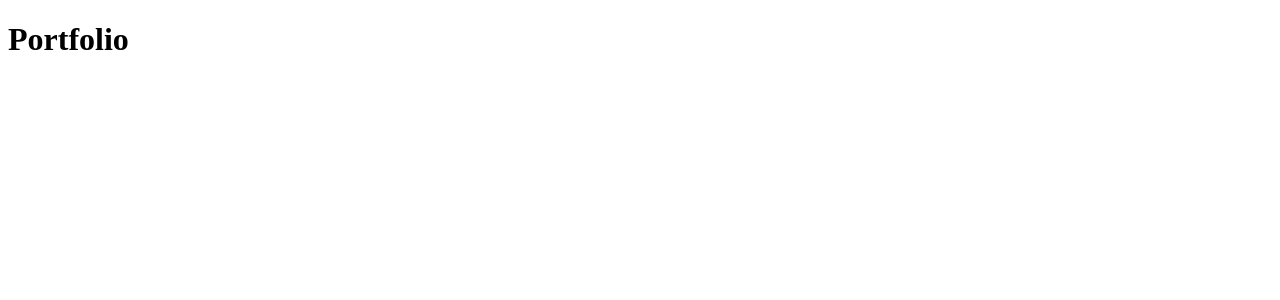
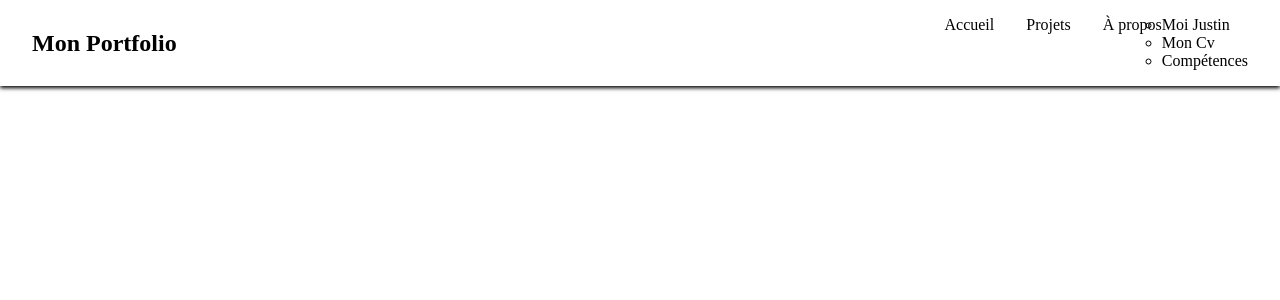
Before and after one commit to JustinChapPro/PortfolioWebsite, a PHP site: page / in a window 1280 px wide. Before the commit the part shown is almost empty. Shown: the top 300 px of the page. Run offline with PHP 8.4, Linux system fonts and the light colour scheme.

Commit message:
navbar JC

```diff
--- a/Assets/css/style.css
+++ b/Assets/css/style.css
@@ -0,0 +1,50 @@
+* {
+  margin: 0;
+  padding: 0;
+  box-sizing: border-box;
+}
+
+.navbar {
+  display: flex;
+  justify-content: space-between;
+  align-items: center;
+  padding: 1rem 2rem;
+  background-color: #fff;
+  box-shadow: 0 2px 4px rgba(0, 0, 0, 1);
+}
+
+.navbar__logo {
+  font-size: 1.5rem;
+  font-weight: bold;
+}
+
+.navbar-nav {
+  list-style: none;
+  display: flex;
+}
+
+.nav-item {
+  margin-left: 2rem;
+}
+
+.nav-item a {
+  text-decoration: none;
+  color: #4b4848;
+  font-size: 1.2rem;
+  font-weight: bold;
+}
+
+.nav-item a:hover {
+  color: #f26a2e;
+}
+
+@media (max-width: 768px) {
+  .navbar-nav {
+    flex-direction: column;
+    margin-top: 1rem;
+  }
+
+  .nav-item {
+    margin: 0.5rem 0;
+  }
+}
--- a/index.php
+++ b/index.php
@@ -1,9 +1,25 @@
 <!DOCTYPE html>
 <html>
 <head>
+    <meta charset="utf-8">
+    <meta name="viewport" content="width=device-width, initial-scale=1">
     <title>Portfolio</title>
+    <link rel="stylesheet" href="./Assets/css/style.css">
+    <script src="script.js"></script>
 </head>
 <body>
-    <h1>Portfolio</h1>
+    <nav class="navbar">
+        <div class="navbar_nom"><h1>Mon Portfolio</h1></div>
+        <ul class="navbar-nav">
+            <li class="nav-item">Accueil</li>
+            <li class="nav-item">Projets</li>
+            <li class="nav-item">À propos</li>
+            <ul class="submenu">
+                <li class="nav-item-sub">Moi Justin</li>
+                <li class="nav-item-sub">Mon Cv</li>
+                <li class="nav-item-sub">Compétences</li>
+            </ul>
+        </ul>
+    </nav>
 </body>
 </html>
```
